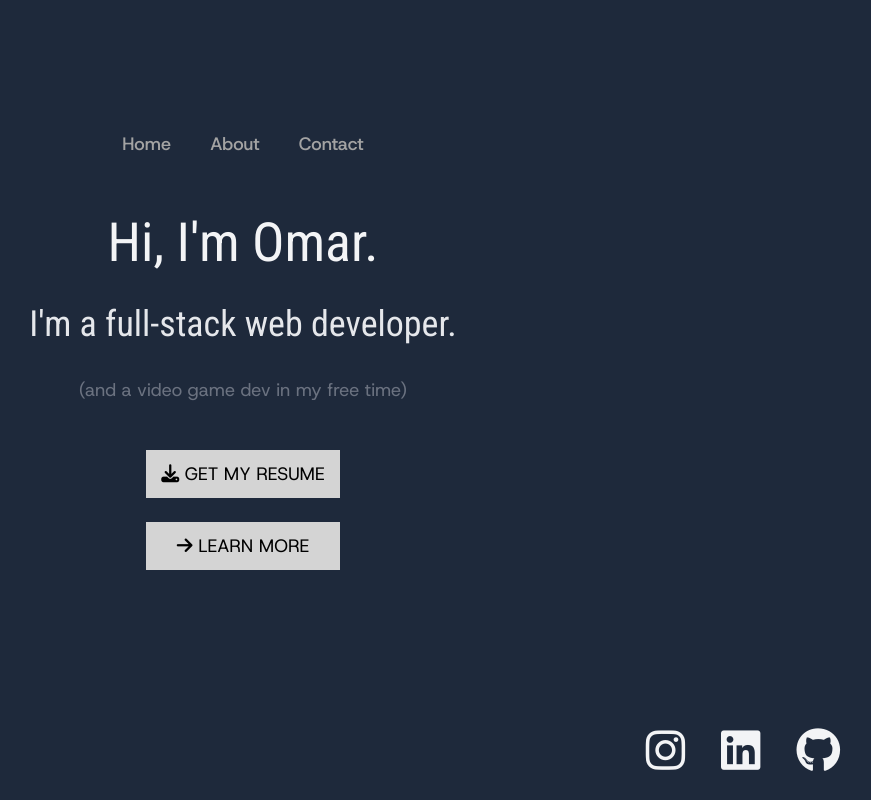
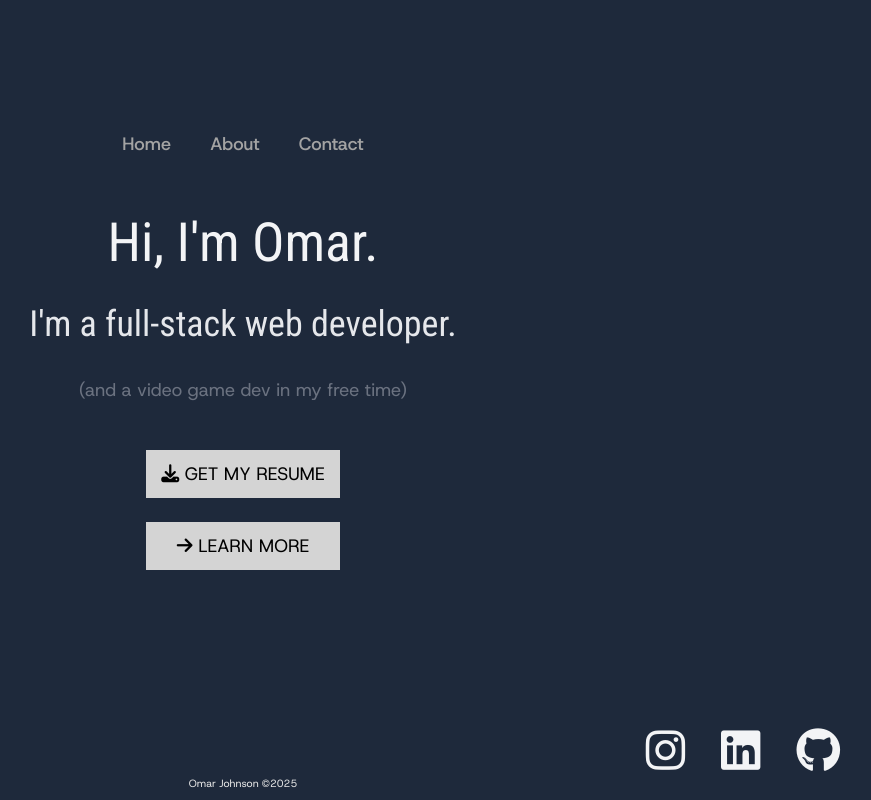
Before and after one commit to fffade/portfolio-website-v2, a React (Create React App) app: page /#/ in a window 1280 px wide. Shown: the whole page, without its empty margins (397-1268 px from the left). Built offline with nearby package versions, Linux system fonts and the light colour scheme.

Commit message:
Added Footer, added social hrefs, fixed problem with About page downward action

```diff
--- a/package.json
+++ b/package.json
@@ -7,6 +7,8 @@
     "cra-template": "1.2.0",
     "react": "^19.0.0",
     "react-dom": "^19.0.0",
+    "react-router": "^7.1.1",
+    "react-router-hash-link": "^2.4.3",
     "react-scripts": "5.0.1"
   },
   "scripts": {
--- a/src/App.css
+++ b/src/App.css
@@ -24,6 +24,7 @@ html, body
 {
   scroll-behavior: smooth;
   font-size: 12px;
+  overflow: auto;
 }
 
 /* Default text styling */
--- a/src/App.js
+++ b/src/App.js
@@ -5,15 +5,28 @@
 /* Imports */
 import './App.css';
 import Header from './components/Header';
+import Footer from './components/Footer';
 import HomePage from './components/HomePage';
 import About from './components/About';
 import Contact from './components/Contact';
 import Socials from './components/Socials';
 import React from 'react';
-import { BrowserRouter, HashRouter, Routes, Route } from 'react-router-dom';
+import { BrowserRouter, HashRouter, Routes, Route} from 'react-router-dom';
+import { useLocation, useNavigate } from 'react-router';
 
+/* Custom connect component to router */
+export const withRouter = (Component) =>{
+    const Wrapper = (props) =>{
+        const history = useNavigate();
+        return <Component history={history} location={useLocation()} {...props}/>
+    }
+    return Wrapper;
+}
 
 function App() {
+
+  const FooterWithRouter = withRouter(Footer);
+
   return (
     <div className="container-fluid flex flex-col overflow-x-hidden min-w-screen min-h-screen bg-slate-800">
 
@@ -23,7 +36,7 @@ function App() {
 
           <Routes>
             <Route path="/about" element={<About />} />
-            <Route path="/contact" element={<Contact />} />
+            <Route path="/contact" element={<Contact />}/>
             <Route path="/" element={<HomePage />} />
           </Routes>
 
@@ -31,6 +44,8 @@ function App() {
 
         <Socials />
 
+        <FooterWithRouter />
+
     </div>
   );
 }
--- a/src/components/About.js
+++ b/src/components/About.js
@@ -6,6 +6,9 @@
   Defines the about page where visitor can learn more about me
 */
 import React from 'react';
+import { Link } from 'react-router-dom';
+import { HashLink } from 'react-router-hash-link';
+import { PrimaryButton } from './Buttons';
 
 // Skill displayed in skill box
 function Skill(props) {
@@ -44,7 +47,7 @@ function About() {
           <p className="text-xl text-white p-2">I completed my B.S. Software Development. I've learnt more about web development than I have ever before, working on many of my own personal projects with varying purposes. Every obstacle to me is a learning opportunity. I am eager to take on any challenging client problem, contribute my web development and problem solving skills, and develop my own innovative solutions.</p>
         </div>
 
-        <a className="m-16 text-4xl text-white transition-all hover:scale-110 hover:text-gray-200" href="#skills-box"><i className="fa-solid fa-arrow-down" /></a>
+        <HashLink className="m-16 text-4xl text-white transition-all hover:scale-110 hover:text-gray-200" to="/about#skills-box"><i className="fa-solid fa-arrow-down" /></HashLink>
 
         { /* Skills and Experiences */ }
 
@@ -53,6 +56,10 @@ function About() {
       <div className="container-fluid flex flex-col bg-neutral-900 w-screen min-h-64 items-center justify-start gap-y-16 p-24">
 
         <div className="container w-1/3 max-w-1/3">
+
+          <PrimaryButton clickHandle={() => {}} icon="fa-solid fa-book" text="VIEW MY PROJECTS" />
+
+          <br />
 
           <p className="text-3xl text-amber-400">Skills</p>
 
--- /dev/null
+++ b/src/components/Footer.js
@@ -0,0 +1,21 @@
+/*
+  Omar Johnson
+  Footer Component
+  Implemented into every page in the website
+*/
+
+function Footer(props) {
+
+  const { location } = props;
+
+  // Adjust background colour based on component
+  const bgColor = location.pathname === "/about" ? 'bg-neutral-900' : 'bg-slate-800';
+
+  return (
+    <footer className={`mt-auto p-8 flex flex-col ${bgColor} text-neutral-200 text-sm w-screen h-16 justify-start text-center`}>
+      <p>Omar Johnson &copy;2025</p>
+    </footer>
+  );
+}
+
+export default Footer;
--- a/src/components/HomePage.js
+++ b/src/components/HomePage.js
@@ -6,8 +6,14 @@
   Defines the home page of the website, routed by React Router
 */
 import * as Buttons from './Buttons';
+import { useNavigate } from 'react-router-dom';
+import Footer from './Footer';
+import React from 'react';
 
 function HomePage() {
+
+  const navigate = useNavigate();
+
   return (
     <div className="container-fluid bg-slate-800 flex flex-col min-h-1/4 items-center justify-center gap-y-12 p-20">
 
@@ -18,7 +24,7 @@ function HomePage() {
 
      <div className="buttons container-fluid flex flex-col w-1/6 text-black items-center justify-between">
        <Buttons.PrimaryButton clickHandle={() => { window.location.href = "/assets/resume.pdf"; }} icon="fa-solid fa-download" text="GET MY RESUME" />
-       <Buttons.PrimaryButton clickHandle={() => { window.location.href = "/about/"; }} icon="fa-solid fa-arrow-right" text="LEARN MORE" />
+       <Buttons.PrimaryButton clickHandle={() => { navigate('/about'); }} icon="fa-solid fa-arrow-right" text="LEARN MORE" />
      </div>
     </div>
   );
--- a/src/components/Socials.js
+++ b/src/components/Socials.js
@@ -9,9 +9,9 @@
 function Socials() {
   return (
     <div className="fixed flex flex-row right-8 bottom-8 w-1/6 h-16 text-end text-gray-100 text-6xl float-right gap-x-12">
-      <a href="#"><i className="fa-brands fa-instagram"></i></a>
-      <a href="#"><i className="fa-brands fa-linkedin"></i></a>
-      <a href="#"><i className="fa-brands fa-github"></i></a>
+      <a target="_blank" href="https://www.instagram.com/the_real_omar.j/"><i className="fa-brands fa-instagram"></i></a>
+      <a target="_blank" href="https://www.linkedin.com/in/omarjohnson2004"><i className="fa-brands fa-linkedin"></i></a>
+      <a target="_blank" href="https://github.com/fffade"><i className="fa-brands fa-github"></i></a>
     </div>
   );
 }
```
Also changed, not shown: 1 other file (tests, documents, lock files or other folders).
